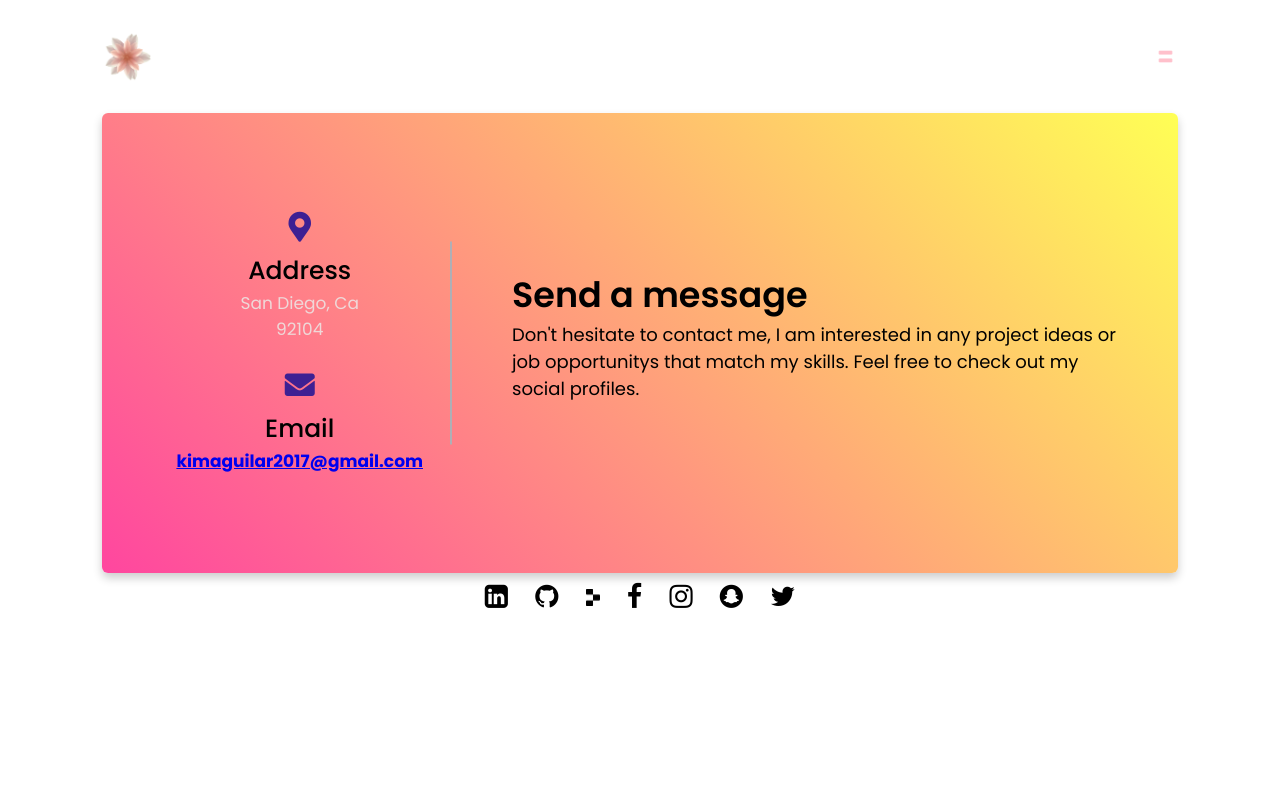
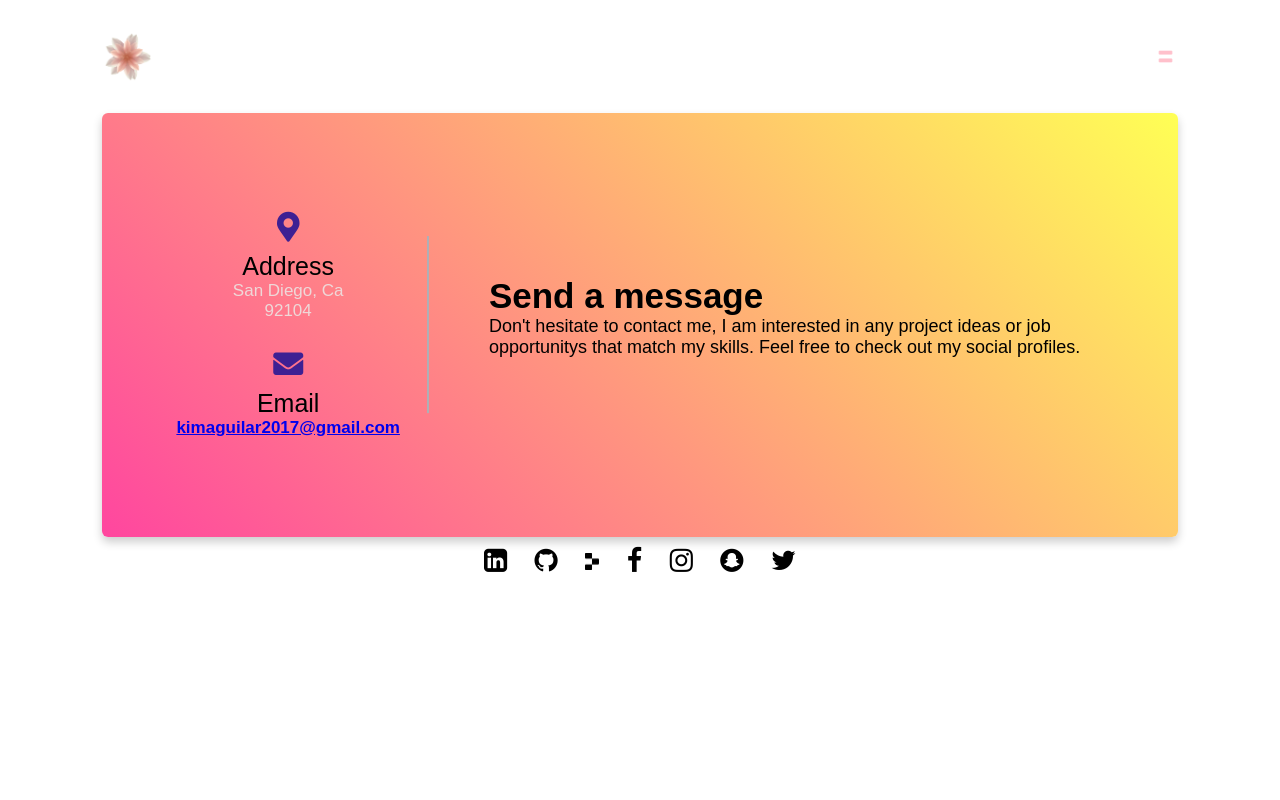
Before and after one commit to KimAH1999/MyPortfolio, a PHP site: page /contact.html in a window 1280 px wide. Run offline with PHP 8.4, Linux system fonts and the light colour scheme.

Commit message:
removed unneeded font-family back up

```diff
--- a/assets/contact.css
+++ b/assets/contact.css
@@ -6,7 +6,7 @@
   margin: 0;
   padding: 0;
   box-sizing: border-box;
-  font-family: "Poppins", sans-serif;
+  font-family: sans-serif;
 }
 
 body {
```
